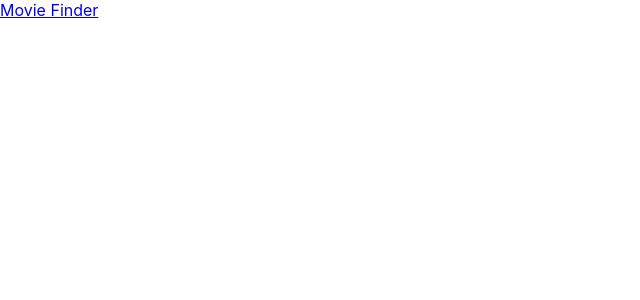
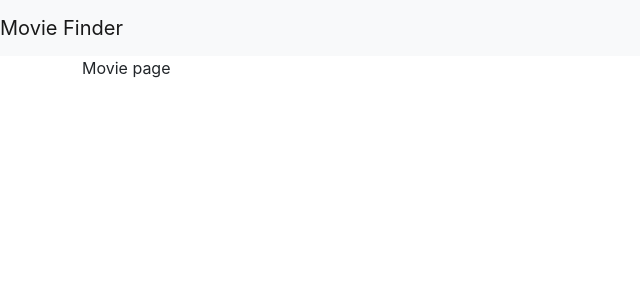
Before and after one commit to DavidLineman/movie_finder_two, a React (Create React App) app: page /movie/1 in a window 1280 px wide. Before the commit this address had no page. Shown: the top 300 px of the page, without its empty margins (0-640 px from the left). Built offline with nearby package versions, Linux system fonts and the light colour scheme.

Commit message:
fixed issue with routes

```diff
--- a/src/App.js
+++ b/src/App.js
@@ -1,6 +1,7 @@
 import React from 'react';
 import { BrowserRouter as Router, Route, Link, Routes } from "react-router-dom";
 import Home from './Home';
+import Movie from './Movie';
 
 import './App.css';
 
@@ -16,6 +17,7 @@
       </nav>
       <Routes>
         <Route path="/" element={<Home/>} />
+        <Route path="/movie/:id" element={<Movie />} />
         <Route component={NotFound} />
       </Routes>
     </Router>
--- /dev/null
+++ b/src/Movie.js
@@ -0,0 +1,25 @@
+import React from "react";
+
+class Movie extends React.Component {
+  constructor(props) {
+    super(props);
+  }
+
+  componentDidMount () {
+    console.log(this.props.match);
+  }
+
+  render() {
+    return (
+      <div className="container">
+        <div className="row">
+          <div className="col-12">
+            Movie page
+          </div>
+        </div>
+      </div>
+    )
+  }
+}
+
+export default Movie;
--- a/src/index.js
+++ b/src/index.js
@@ -1,5 +1,6 @@
 import React from 'react';
 import ReactDOM from 'react-dom';
+import 'bootstrap/dist/css/bootstrap.css';
 import './index.css';
 import App from './App';
 import reportWebVitals from './reportWebVitals';
```
